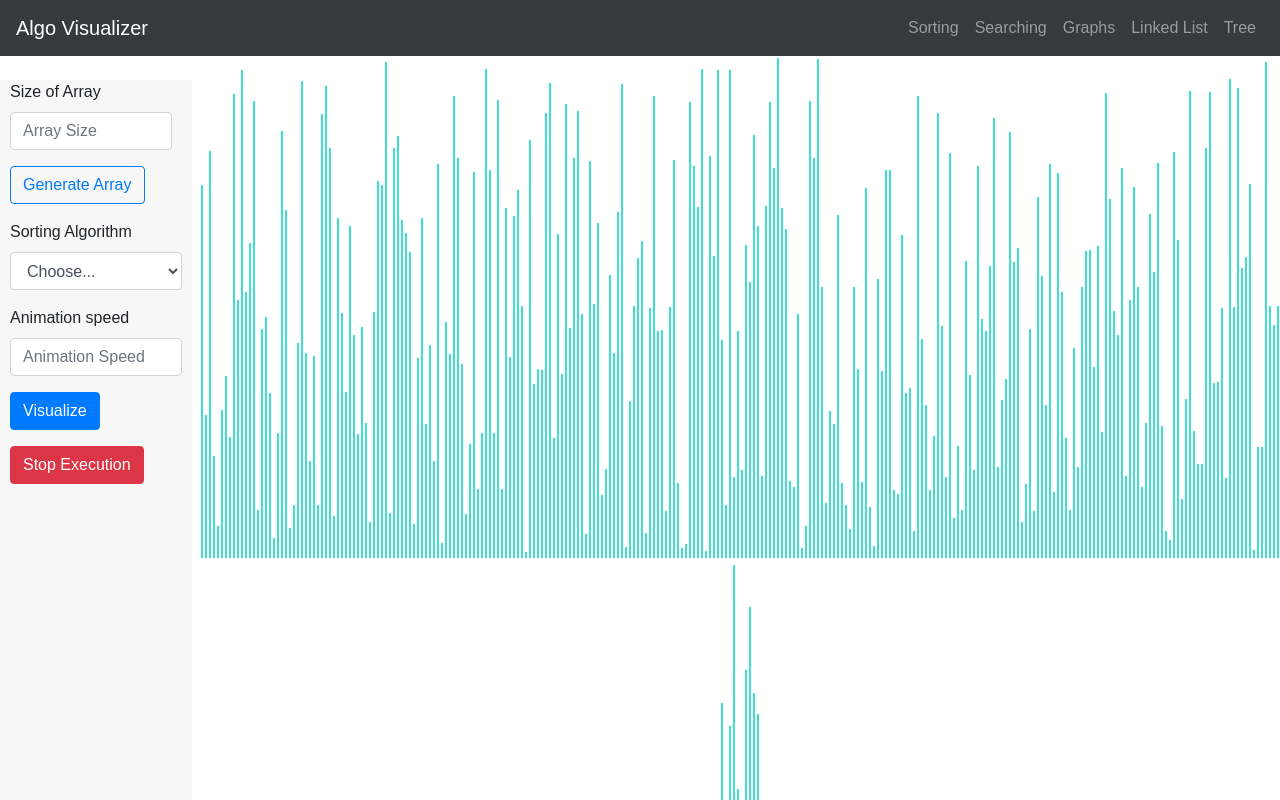
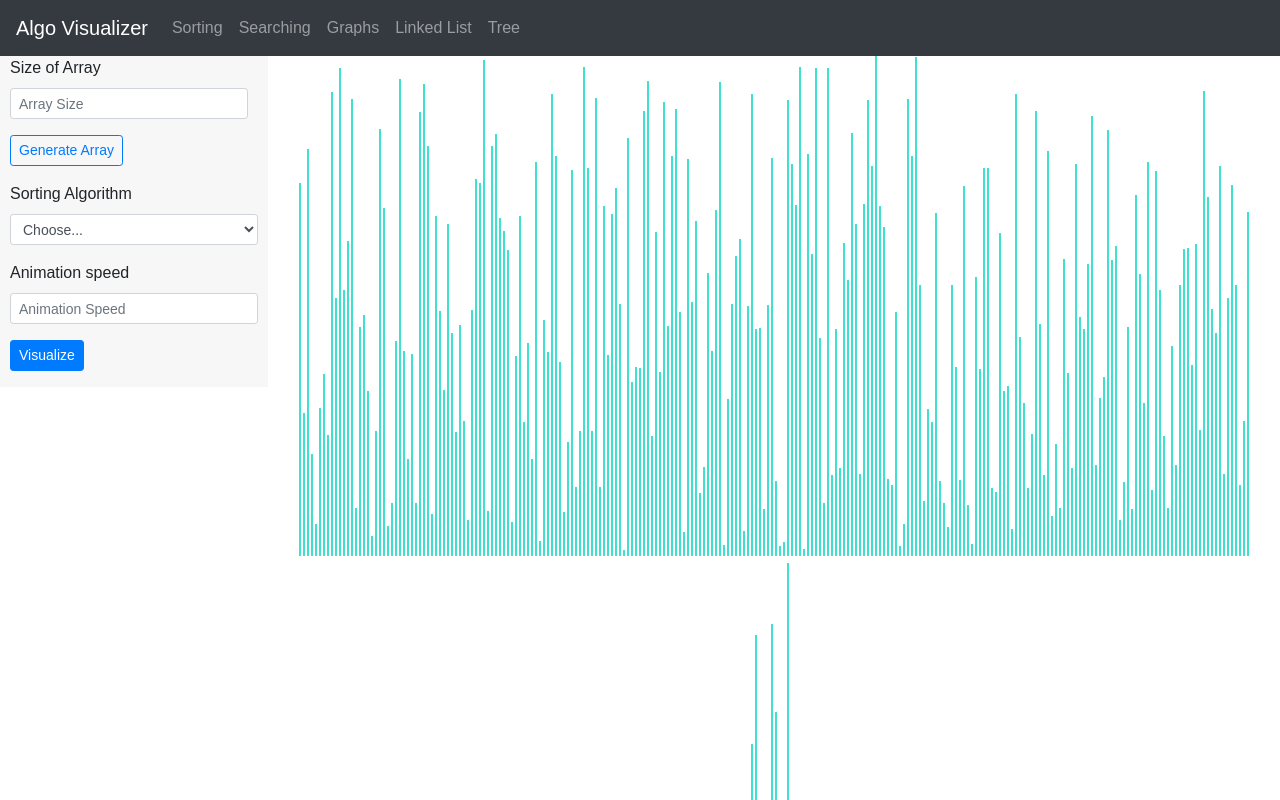
Before and after one commit to pavankalyan1997/Algorithm-Visualizer, a React (Create React App) app: page / in a window 1280 px wide. Shown: the top 800 px of the page. Built offline with nearby package versions, Linux system fonts and the light colour scheme; the HTML template or start-up script is replaced by a standard one.

Commit message:
CSS Styles added

```diff
--- a/src/App.css
+++ b/src/App.css
@@ -31,12 +31,7 @@ body {
   -ms-user-select: none;
   user-select: none;
 }
-#bodyContainer {
-  width: 100%;
-  height: 100%;
-  background-color: rgb(255, 255, 255);
-  text-align: center;
-}
+
 
 input[type=range] {
   -webkit-appearance: none;
--- a/src/App.js
+++ b/src/App.js
@@ -14,10 +14,10 @@ class App extends Component {
   render() {
     return (
       <div className="App">
-        <Navbar  bg="dark" variant="dark" sticky="top">
+        <Navbar  collapseOnSelect expand="lg" bg="dark" variant="dark" sticky="top">
     <Navbar.Brand href="sorting">Algo Visualizer</Navbar.Brand>
     <Navbar.Toggle aria-controls="responsive-navbar-nav" />
-  <Navbar.Collapse id="responsive-navbar-nav"></Navbar.Collapse>
+  <Navbar.Collapse id="responsive-navbar-nav">
     <Nav className="mr-auto">
       <Nav.Link href="sorting">Sorting</Nav.Link>
       <Nav.Link href="searching">Searching</Nav.Link>
@@ -25,7 +25,7 @@ class App extends Component {
       <Nav.Link href="linkedList">Linked List</Nav.Link>
       <Nav.Link href="tree">Tree</Nav.Link>
     </Nav>
-
+    </Navbar.Collapse>
   </Navbar>
         <React.Fragment>
         <Router>
--- a/src/sortingVisualizer/SortingVisualizer.css
+++ b/src/sortingVisualizer/SortingVisualizer.css
@@ -38,12 +38,18 @@ body {
     height: 400px; */
     background-color:#F7F7F7;
 
-    position: fixed;
+    /* position: fixed;
     width: 15%;
     bottom: 0;
     left: 0;
-    top: 10%;
+    top: 10%; */
 }
+#bodyContainer {
+    width: 100%;
+    height: 100%;
+    /* background-color: rgb(255, 255, 255); */
+    text-align: center;
+  }
 /*#properties{
     background-color: blue;
     position: absolute;
--- a/src/sortingVisualizer/SortingVisualizer.jsx
+++ b/src/sortingVisualizer/SortingVisualizer.jsx
@@ -9,11 +9,11 @@ import * as heapSortAlgorithm from '../sortingAlgorithms/heapSortAnimation.js';
 import Button from 'react-bootstrap/Button';
 import Form from 'react-bootstrap/Form';
 import Col from 'react-bootstrap/Col';
-import {Navbar, Nav, NavItem,Glyphicon} from 'react-bootstrap';
+import {Navbar, Nav, NavItem,Glyphicon,Row,Container} from 'react-bootstrap';
 const SECONDARY_COLOR='blue';
 const PRIMARY_COLOR='turquoise';
 const ANIMATION_SPEED=1;
-const DEFAULT_BAR_COUNT=280;
+const DEFAULT_BAR_COUNT=250;
 export default class SortingVisualizer extends React.Component{
     constructor(props) {
         super(props);
@@ -223,18 +223,22 @@ export default class SortingVisualizer extends React.Component{
           const {array}=this.state;
         return (
             <div id="bodyContainer">
+
+
+            <Row>
+                <Col sm={1} md="auto">
             <div className="buttons">
 
             <Form.Group>
             <Form.Row as={Col}>
             <Form.Label>Size of Array</Form.Label>
-            <Form.Control onChange={this.changeArraySize.bind(this)} type="number" max="500" min="1"  placeholder="Array Size" />
+            <Form.Control size="sm" onChange={this.changeArraySize.bind(this)} type="number" max="500" min="1"  placeholder="Array Size" />
             </Form.Row>
             </Form.Group>
 
             <Form.Group>
             <Form.Row as={Col}>
-            <Button variant="outline-primary"
+            <Button size="sm" variant="outline-primary"
             onClick={()=>this.resetArray()}>Generate Array</Button>{' '}
 
             </Form.Row>
@@ -246,8 +250,8 @@ export default class SortingVisualizer extends React.Component{
             <Form>
             <Form.Group as={Col} controlId="formGridState">
             <Form.Row>
-            <Form.Label>Sorting Algorithm</Form.Label>
-            <Form.Control onChange={this.changeSortAlgorithm.bind(this)} as="select">
+            <Form.Label size="sm">Sorting Algorithm</Form.Label>
+            <Form.Control size="sm" onChange={this.changeSortAlgorithm.bind(this)} as="select">
                 <option>Choose...</option>
                 <option>Insertion Sort</option>
                 <option>Merge Sort</option>
@@ -264,14 +268,14 @@ export default class SortingVisualizer extends React.Component{
             <Form.Group as={Col}>
             <Form.Row>
 
-            <Form.Label>Animation speed</Form.Label>
-            <Form.Control onChange={this.changeAnimationSpeed.bind(this)} type="number" max="100" min="1"  placeholder="Animation Speed" />
+            <Form.Label size="sm">Animation speed</Form.Label>
+            <Form.Control size="sm" onChange={this.changeAnimationSpeed.bind(this)} type="number" max="100" min="1"  placeholder="Animation Speed" />
             </Form.Row>
             </Form.Group>
 
             <Form.Group>
             <Form.Row as={Col}>
-            <Button variant="primary"
+            <Button size="sm" variant="primary"
             onClick={()=>this.visualize()}>
             Visualize
             </Button>
@@ -281,10 +285,10 @@ export default class SortingVisualizer extends React.Component{
 
             <Form.Group>
             <Form.Row as={Col}>
-            <Button variant="danger"
+            {/* <Button variant="danger"
                 onClick={()=>this.stopExecution()}>
             Stop Execution
-            </Button>
+            </Button> */}
 
             </Form.Row>
             </Form.Group>
@@ -298,8 +302,10 @@ export default class SortingVisualizer extends React.Component{
 
 
             </div>
+            </Col>
 
-            <div id="array-container">
+            <Col sm={9} >
+            <div >
 
                 {array.map((value, idx) => (
                 <div className="array-bar" key={idx} style={{
@@ -311,6 +317,11 @@ export default class SortingVisualizer extends React.Component{
               ))}
               <br/>
             </div>
+
+            </Col>
+            </Row>
+
+
 
 
 
```
